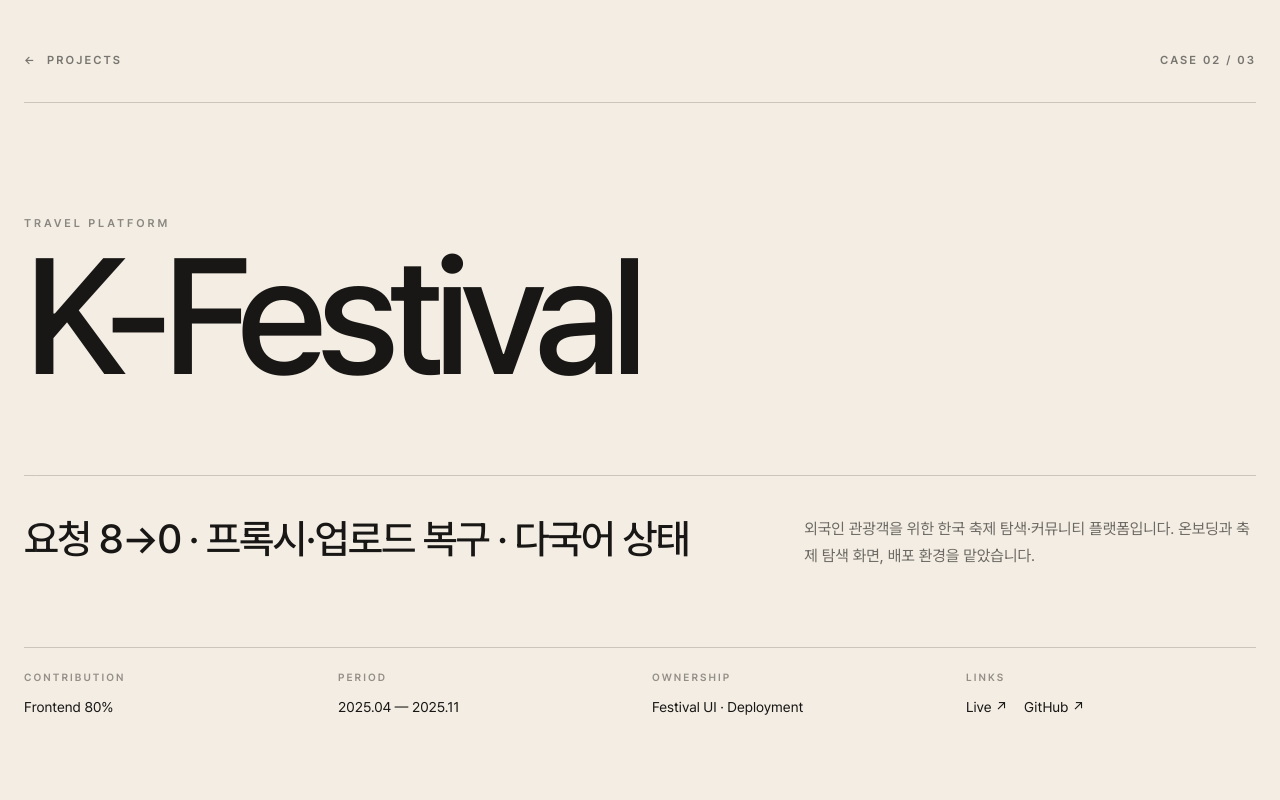
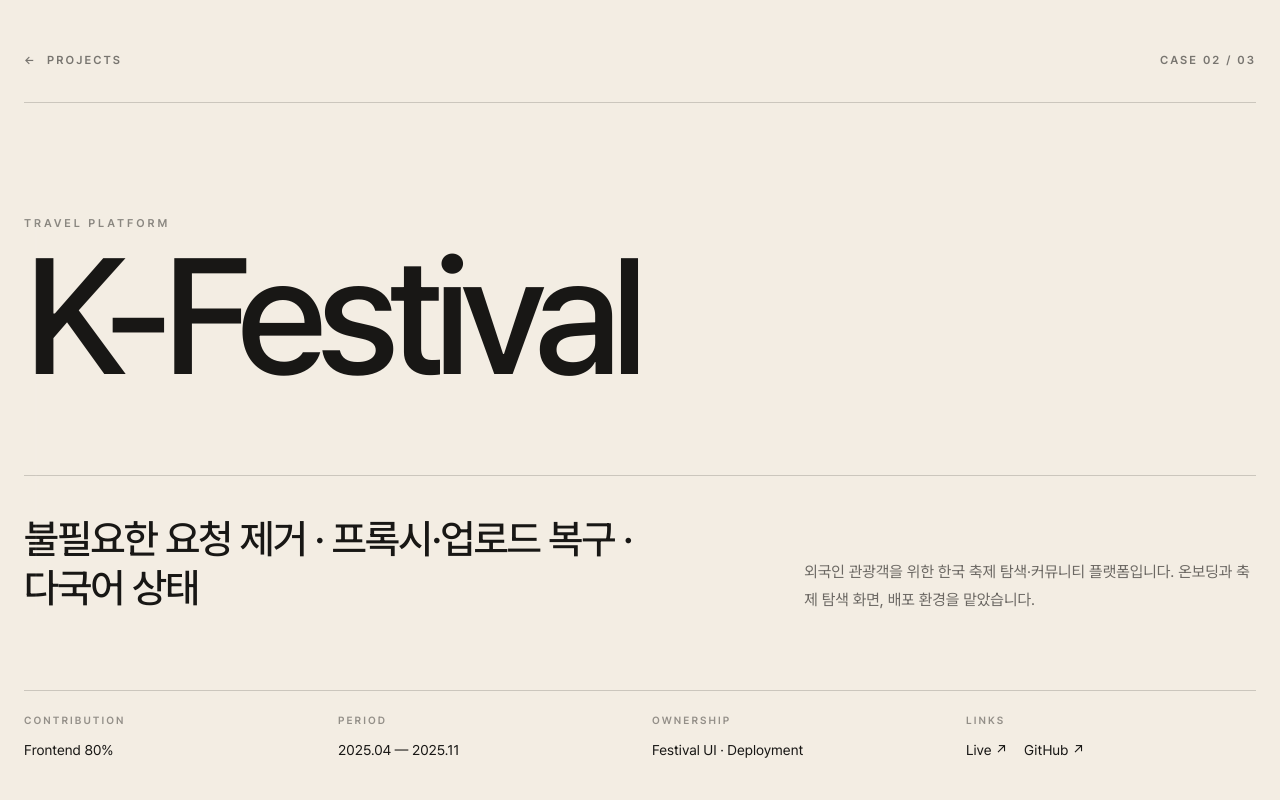
Before and after one commit to blueiz920/hyeokjinsss, a Next.js app: page /projects/k-festival in a window 1280 px wide. Shown: the top 800 px of the page. Built offline with nearby package versions, Linux system fonts and the light colour scheme.

Commit message:
fix: 프로젝트 상세 소개 문구 수정

```diff
--- a/components/sections/KFestivalDetail.tsx
+++ b/components/sections/KFestivalDetail.tsx
@@ -17,7 +17,7 @@ export const KFestivalDetail = ({ project }: KFestivalDetailProps) => (
     project={project}
     caseIndex="02"
     eyebrow="Travel platform"
-    summary="요청 8→0 · 프록시·업로드 복구 · 다국어 상태"
+    summary="불필요한 요청 제거 · 프록시·업로드 복구 · 다국어 상태"
     context="외국인 관광객을 위한 한국 축제 탐색·커뮤니티 플랫폼입니다. 온보딩과 축제 탐색 화면, 배포 환경을 맡았습니다."
     period="2025.04 — 2025.11"
     focus="Festival UI · Deployment"
--- a/components/sections/MoumDetail.tsx
+++ b/components/sections/MoumDetail.tsx
@@ -17,7 +17,7 @@ export const MoumDetail = ({ project }: MoumDetailProps) => (
     project={project}
     caseIndex="01"
     eyebrow="Community platform"
-    summary="검색 성능 · URL 상태 · 동적 sitemap · 활동 데이터 캐싱"
+    summary="SSR 렌더링 최적화 · URL 상태 · 동적 sitemap · 활동 데이터 캐싱"
     context="스터디·프로젝트 모임을 검색하고 운영하는 플랫폼입니다. 검색 상태, SEO, 활동 시각화 흐름을 맡았습니다."
     period="2026.03 — 2026.04"
     focus="Search page · SEO · Activity"
--- a/components/sections/YajobaDetail.tsx
+++ b/components/sections/YajobaDetail.tsx
@@ -16,7 +16,7 @@ export const YajobaDetail = ({ project }: YajobaDetailProps) => (
     project={project}
     caseIndex="03"
     eyebrow="Rental service"
-    summary="메시지 중복 방지 · 예약→계약 연결 · 계약서 파일 생성"
+    summary="채팅 기능 구현 · 예약→계약 연결 · 계약서 파일 생성"
     context="교내 물품 대여·전자계약 서비스입니다. 계약서 작성과 인증 상태, WebSocket 채팅을 맡았습니다."
     period="2024.11 — 2025.09"
     focus="Contract · Auth · Chat"
```
